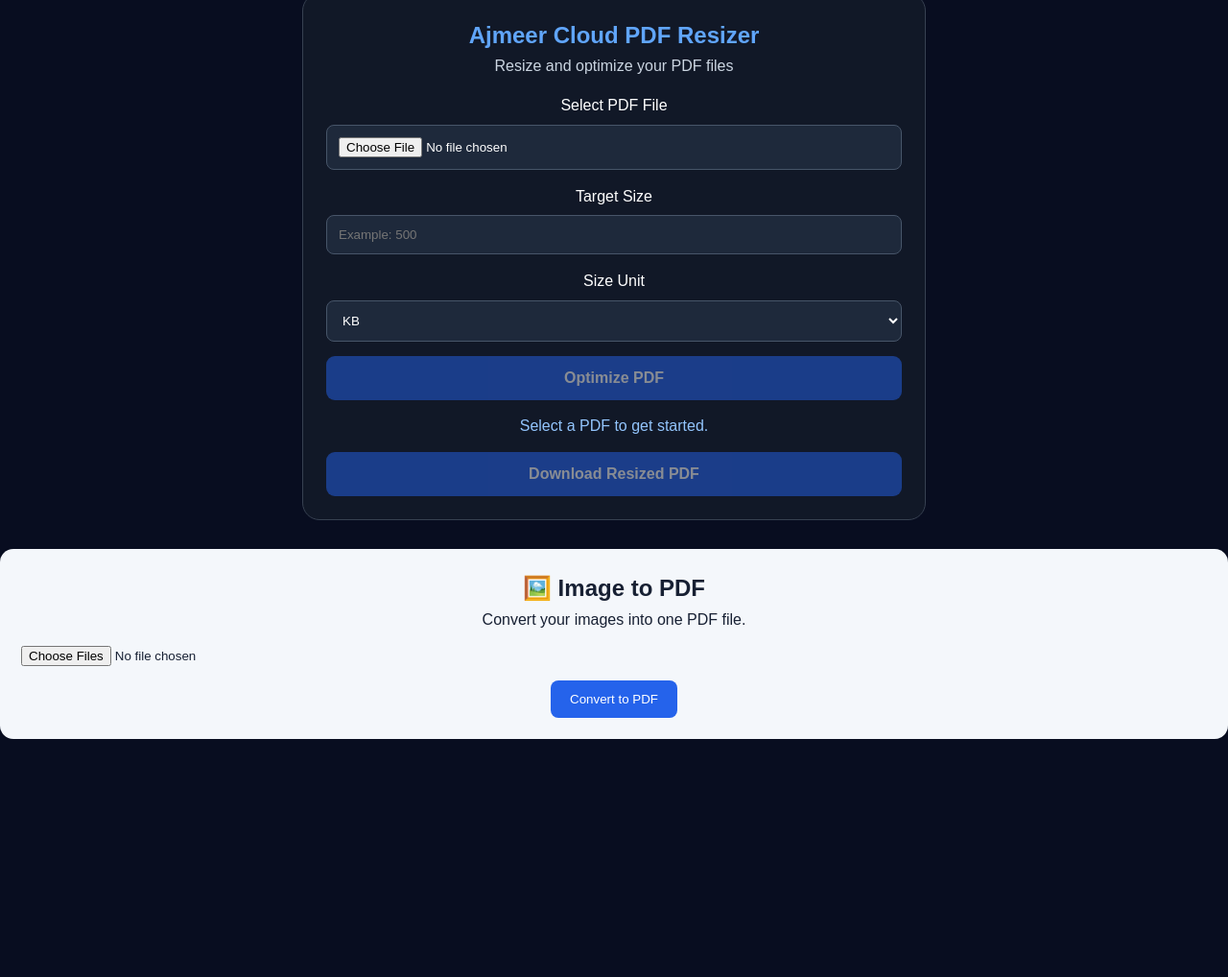
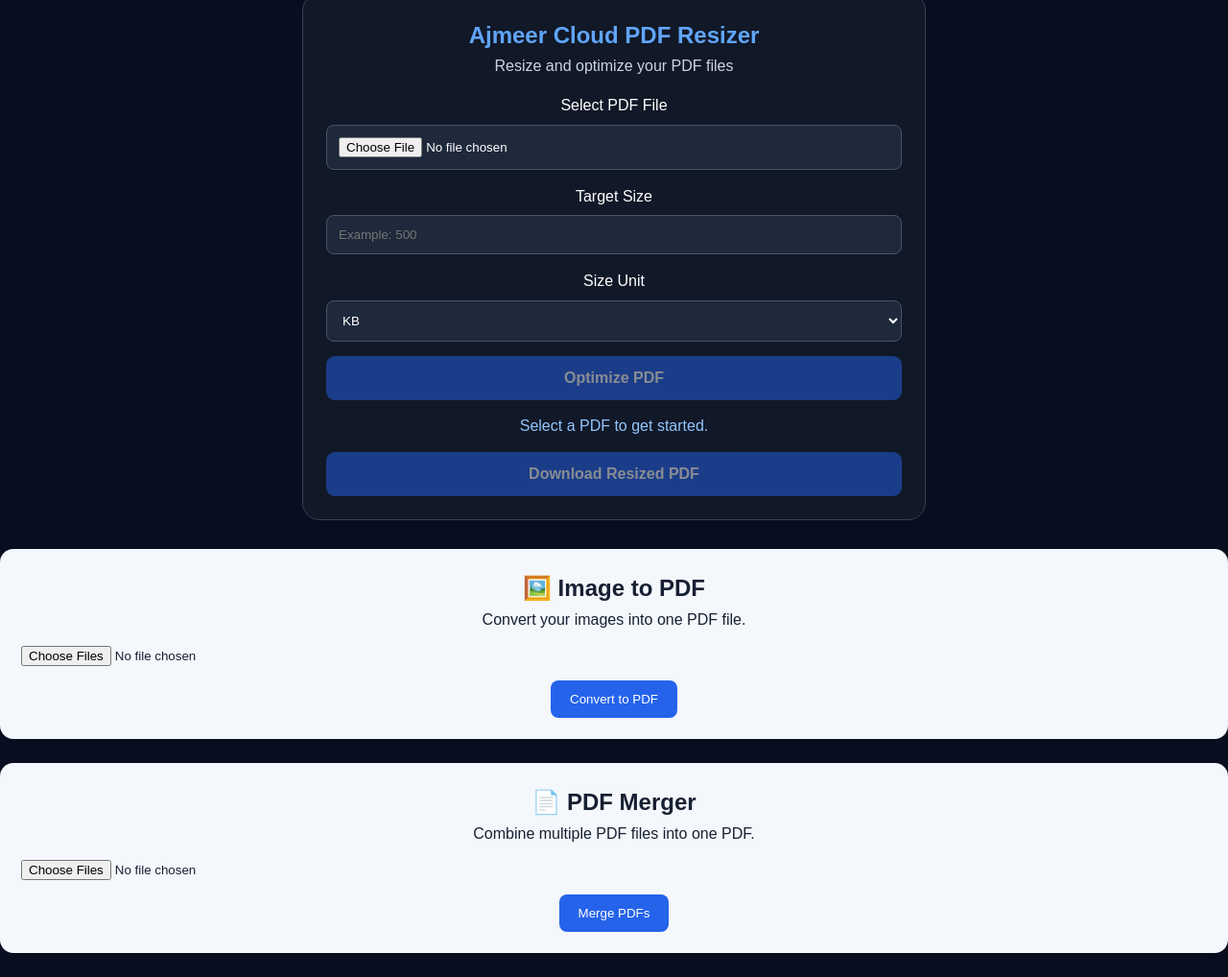
Before and after one commit to aaltufaltu414/my-first-website, a plain HTML site: page index.html in a window 1280 px wide. Shown: the part 3091-4109 px from the top of the page at 96% size. Before the commit the page ends 3886 px from the top, so only its background shows below. Drawn offline with nearby package versions, Linux system fonts and the light colour scheme.

Commit message:
Add PDF Merger tool

```diff
--- a/index.html
+++ b/index.html
@@ -642,5 +642,63 @@ async function convertImagesToPDF() {
 }
 </script>
 
+<!-- PDF Merger Tool -->
+<section id="pdf-merger" style="background:#f4f7fb;padding:22px;border-radius:14px;margin:25px 0;color:#172033;">
+  <h2>📄 PDF Merger</h2>
+  <p>Combine multiple PDF files into one PDF.</p>
+
+  <input type="file" id="mergePDFfiles" accept="application/pdf,.pdf" multiple style="display:block;margin:15px 0;">
+  <button type="button" onclick="mergePDFs()" style="padding:12px 20px;background:#2563eb;color:white;border:0;border-radius:8px;">
+    Merge PDFs
+  </button>
+  <p id="mergePDFstatus"></p>
+</section>
+
+<script src="https://cdnjs.cloudflare.com/ajax/libs/pdf-lib/1.17.1/pdf-lib.min.js"></script>
+<script>
+async function mergePDFs() {
+  const files = document.getElementById("mergePDFfiles").files;
+  const status = document.getElementById("mergePDFstatus");
+
+  if (files.length < 2) {
+    status.textContent = "Please select at least 2 PDF files.";
+    return;
+  }
+
+  if (!window.PDFLib) {
+    status.textContent = "PDF library is loading. Please try again.";
+    return;
+  }
+
+  status.textContent = "Merging PDFs...";
+
+  try {
+    const mergedPdf = await PDFLib.PDFDocument.create();
+
+    for (const file of files) {
+      const bytes = await file.arrayBuffer();
+      const pdf = await PDFLib.PDFDocument.load(bytes);
+      const pages = await mergedPdf.copyPages(pdf, pdf.getPageIndices());
+
+      pages.forEach(page => mergedPdf.addPage(page));
+    }
+
+    const mergedBytes = await mergedPdf.save();
+    const blob = new Blob([mergedBytes], { type: "application/pdf" });
+    const url = URL.createObjectURL(blob);
+    const link = document.createElement("a");
+
+    link.href = url;
+    link.download = "Ajmeer-Cloud-Merged.pdf";
+    link.click();
+
+    setTimeout(() => URL.revokeObjectURL(url), 1000);
+    status.textContent = "PDFs merged and downloaded successfully!";
+  } catch (error) {
+    status.textContent = "Could not merge PDFs. Please check your files.";
+  }
+}
+</script>
+
 </body>
 </html>
```
